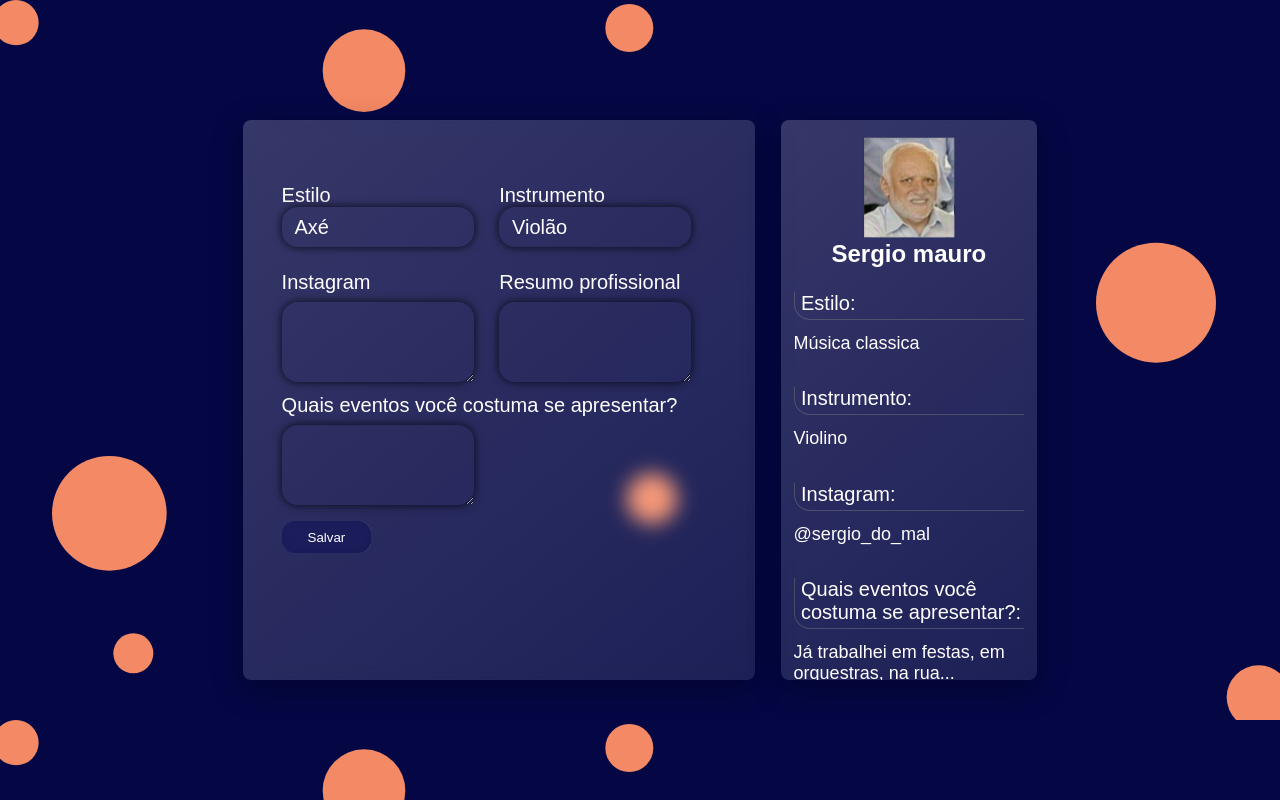
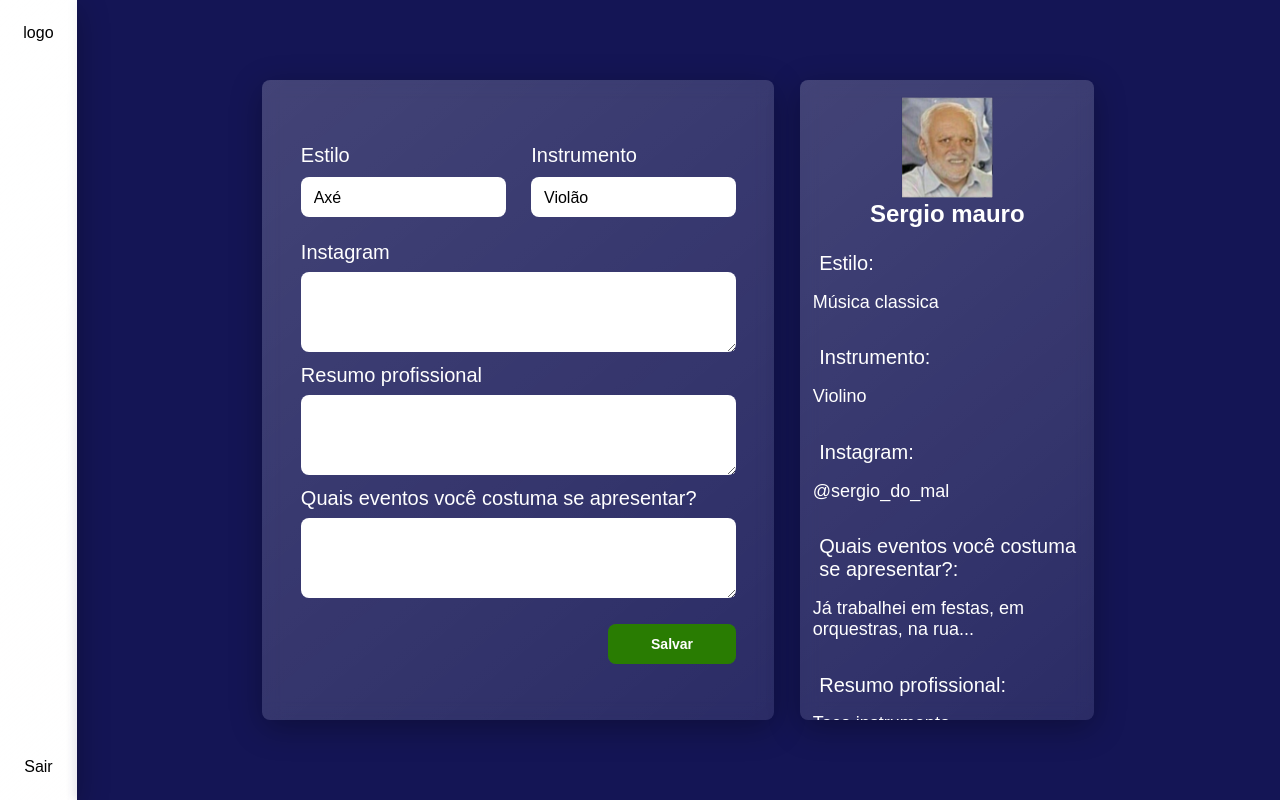
Before and after one commit to Vyviane/Projeto_ProcurArte, a React (Vite) app in the folder Projeto_ProcurArte/: page /portifolio in a window 1280 px wide. Built offline with nearby package versions, Linux system fonts and the light colour scheme; a web font is replaced by a local one.

Commit message:
Ajustes na pagina de portfolio

```diff
--- a/Projeto_ProcurArte/src/components/Input/style.scss
+++ b/Projeto_ProcurArte/src/components/Input/style.scss
@@ -32,6 +32,7 @@ input {
   border: 0;
   cursor: pointer;
 }
+
 .small {
   width: 13.5vw;
   height: 6vh;
--- /dev/null
+++ b/Projeto_ProcurArte/src/components/Navbar/index.jsx
@@ -0,0 +1,15 @@
+import './style.scss';
+
+export default function index() {
+  return (
+    <div className="containerN">
+        <div className="logoN">
+            logo
+        </div>
+        <div className="btn-sair">
+            <img src="" alt="" />
+            <p>Sair</p>
+        </div>
+    </div>
+  )
+}
--- /dev/null
+++ b/Projeto_ProcurArte/src/components/Navbar/style.scss
@@ -0,0 +1,13 @@
+.containerN{
+
+    background: linear-gradient(140deg, rgba(255, 255, 255, 0.788), rgba(255, 252, 252, 0.1));
+    backdrop-filter: blur(5px);
+    -webkit-backdrop-filter: blur(10px);
+    box-shadow: 0 8px 32px 0 rgba(0, 0, 0, 0.3);
+    display: flex;
+    flex-direction: column;
+    align-items: center;
+    justify-content:space-between ;
+    width: 80px;
+    padding: 24px 14px;
+}
--- a/Projeto_ProcurArte/src/components/P/style.scss
+++ b/Projeto_ProcurArte/src/components/P/style.scss
@@ -10,9 +10,7 @@
     padding-top: 1vh;
 
     label {
-        border-left: solid 1px rgba(128, 128, 128, 0.431);
-        border-bottom: solid 1px rgba(128, 128, 128, 0.431);
-        border-bottom-left-radius: 1rem;
+
         padding-left: 0.5vw;
         padding-bottom: 0.5vh;
     }
--- /dev/null
+++ b/Projeto_ProcurArte/src/components/Perfil/index.jsx
@@ -0,0 +1,40 @@
+import P from "../../components/P"
+import './style.scss';
+
+export default function Perfil() {
+  return (
+    <div className="exibir-portifolio">
+                <div className="first-s">
+                    <img src="../../Imagens/imageSergio.svg" className="img-perfil"/>
+                    <h2>Sergio mauro</h2>
+                </div>
+                <div className="second-s">
+                    <P
+                        name="estilo"
+                        text="Música classica"
+                        label="Estilo: "
+                    />
+                    <P
+                        name="instrumento"
+                        text="Violino"
+                        label="Instrumento: "
+                    />
+                    <P
+                        name="instagram"
+                        text="@sergio_do_mal"
+                        label="Instagram: "
+                    />
+                    <P
+                        name="eventos"
+                        text="Já trabalhei em festas, em orquestras, na rua..."
+                        label="Quais eventos você costuma se apresentar?: "
+                    />
+                    <P
+                        name="resumo"
+                        text="Toco instrumento profissionalmente desde os 12 anos..."
+                        label="Resumo profissional: "
+                    />
+                </div>
+            </div>
+  )
+}
--- /dev/null
+++ b/Projeto_ProcurArte/src/components/Perfil/style.scss
@@ -0,0 +1,52 @@
+.exibir-portifolio {
+    background: linear-gradient(
+      140deg,
+      rgba(255, 255, 255, 0.2),
+      rgba(255, 255, 255, 0.1)
+    );
+    backdrop-filter: blur(5px);
+    border-radius: 8px;
+    width: 23vw;
+    height: 80vh;
+    backdrop-filter: blur(10px);
+    -webkit-backdrop-filter: blur(10px);
+    box-shadow: 0 8px 32px 0 rgba(0, 0, 0, 0.3);
+    padding-bottom: 2vh;
+    overflow-y: auto;
+
+    .first-s {
+      display: flex;
+      flex-direction: column;
+      justify-content: center;
+      align-items: center;
+      padding: 2vh;
+      color: white;
+      .img-perfil {
+        height: 13vh;
+        width: 13vw;
+      }
+    }
+    .second-s {
+      display: flex;
+      flex-direction: column;
+      gap: 2vw;
+    }
+  }
+  .exibir-portifolio::-webkit-scrollbar {
+    width: 1vh;
+    background: none;
+  }
+  .exibir-portifolio::-webkit-scrollbar-track {
+    background-color: transparent;
+  }
+  .exibir-portifolio::-webkit-scrollbar-thumb {
+    background-color: #4f4f4f5d;
+    border-radius: 1rem;
+    width: 0.4vw;
+  }
+  .exibir-portifolio::-webkit-scrollbar-thumb:hover {
+    background-color: #555;
+  }
+  .exibir-portifolio::-webkit-scrollbar-thumb:active {
+    background-color: #333;
+  }
--- a/Projeto_ProcurArte/src/components/Textarea/style.scss
+++ b/Projeto_ProcurArte/src/components/Textarea/style.scss
@@ -25,13 +25,13 @@
 
 
     #textarea {
-        background-color: transparent;
-        color: white;
-        padding: 0.7vh 0.7vw;
-        border-radius: 1rem;
-
+        background-color: #fff;
+        color: #000;
+        padding: 16px;
+        border-radius: 8px;
+        font-size: 16px;
         width: 15vw;
-        min-width: 15vw;
+        min-width: 34vw;
         max-width: 15vw;
 
         height: 10vh;
@@ -40,6 +40,5 @@
 
         outline: none;
         border: none;
-        box-shadow: 0px 0px 10px 0px rgba(3, 3, 3, 0.817);
     }
 }
--- a/Projeto_ProcurArte/src/pages/dashboard.jsx
+++ b/Projeto_ProcurArte/src/pages/dashboard.jsx
@@ -1,13 +1,13 @@
 import "../styles/dashboard.scss";
 import Card from "../components/Card";
 
-export default function dashboard() {
+const dashboard = () => {
   return (
     <div className="containerD">
       <div className="contentD">
       <div className="headerD">
         <img
-          src="../../Imagens/imageDashboard.svg"
+          src="../Imagens/imageDashboard.svg"
           alt="Imagem que representa músicos com seus inrtumentos na mão, com a frase: vamos achar um músico pra seu evento?"
         />
       </div>
@@ -39,5 +39,7 @@ export default function dashboard() {
       </div>
       </div>
     </div>
-  );
+  )
 }
+
+export default dashboard
--- a/Projeto_ProcurArte/src/pages/portifolio.jsx
+++ b/Projeto_ProcurArte/src/pages/portifolio.jsx
@@ -1,10 +1,13 @@
 import "../styles/portifolio.scss"
 import Textarea from "../components/Textarea/Textarea"
-import P from "../components/P"
+import Perfil from "../components/Perfil"
+import Navbar from "../components/Navbar"
 
 export default function Portifolio() {
     return (
-        <div className="portifolio">
+        <div className="containerP">
+                 <Navbar/>
+            <div className="portifolio">
             <div className="inputs-portifolio">
                 <div className="inputs-2">
                     <div className="select">
@@ -72,39 +75,8 @@ export default function Portifolio() {
                 </div>
 
             </div>
-            <div className="exibir-portifolio">
-                <div className="first-s">
-                    <img src="../../Imagens/imageSergio.svg" className="img-perfil"/>
-                    <h2>Sergio mauro</h2>
-                </div>
-                <div className="second-s">
-                    <P
-                        name="estilo"
-                        text="Música classica"
-                        label="Estilo: "
-                    />
-                    <P
-                        name="instrumento"
-                        text="Violino"
-                        label="Instrumento: "
-                    />
-                    <P
-                        name="instagram"
-                        text="@sergio_do_mal"
-                        label="Instagram: "
-                    />
-                    <P
-                        name="eventos"
-                        text="Já trabalhei em festas, em orquestras, na rua..."
-                        label="Quais eventos você costuma se apresentar?: "
-                    />
-                    <P
-                        name="resumo"
-                        text="Toco instrumento profissionalmente desde os 12 anos..."
-                        label="Resumo profissional: "
-                    />
-                </div>
-            </div>
+            <Perfil/>
+        </div>
         </div>
     )
 }
--- a/Projeto_ProcurArte/src/styles/login.scss
+++ b/Projeto_ProcurArte/src/styles/login.scss
@@ -1,7 +1,7 @@
 .containerL {
   width: 100%;
   height: 100vh;
-  background-image: url(../../public/Imagens/circle-scatter-haikei.svg);
+  background-image: url(../../Imagens/circle-scatter-haikei.svg);
   background-size: contain;
   display: flex;
   margin: 0 auto;
--- a/Projeto_ProcurArte/src/styles/portifolio.scss
+++ b/Projeto_ProcurArte/src/styles/portifolio.scss
@@ -1,7 +1,12 @@
+.containerP {
+  display: flex;
+  flex-direction: row;
+}
+
 .portifolio {
   width: 100%;
   height: 100vh;
-    background-image: url(../../public/Imagens/circle-scatter-haikei.svg);
+  background-color: #141555;
   background-size: contain;
   display: flex;
   margin: 0 auto;
@@ -10,22 +15,23 @@
   gap: 2vw;
 
   .inputs-portifolio {
-        background: linear-gradient(140deg, rgba(255, 255, 255, 0.2), rgba(255, 255, 255, 0.1));
+    background: linear-gradient(
+      140deg,
+      rgba(255, 255, 255, 0.2),
+      rgba(255, 255, 255, 0.1)
+    );
     backdrop-filter: blur(5px);
     border-radius: 8px;
     width: 40vw;
-        height: 70vh;
+    height: 80vh;
     backdrop-filter: blur(10px);
     -webkit-backdrop-filter: blur(10px);
     box-shadow: 0 8px 32px 0 rgba(0, 0, 0, 0.3);
-
     display: flex;
     justify-content: start;
-
     flex-direction: column;
     padding: 8vh 3vw;
     gap: 2vh;
-
 
     .inputs-1 {
       display: flex;
@@ -48,16 +54,16 @@
       .select {
         display: flex;
         flex-direction: column;
+        gap: 10px;
         select {
-                    width: 15vw;
+          width: 16vw;
           height: 5vh;
-                    border-radius: 1rem;
-                    background-color: transparent;
+          border-radius: 8px;
+          background-color: #fff;
           border: none;
-                    box-shadow: 0px 0px 10px 0px rgba(3, 3, 3, 0.817);
           outline: none;
-                    color: white;
-                    font-size: 20px;
+          color: #000;
+          font-size: 16px;
           appearance: none;
           -webkit-appearance: none;
           -moz-appearance: none;
@@ -71,66 +77,22 @@
       }
     }
     .buttonSalvar {
+      display: flex;
+      flex-direction: row;
+      justify-content: flex-end;
+      margin-top: 10px;
       .salvar {
-                background-color: #141555d5;
+        background-color: rgb(41, 124, 2);
         backdrop-filter: blur(5px);
         border: none;
-                height: 4vh;
-                width: 7vw;
+        height: 5vh;
+        width: 10vw;
         cursor: pointer;
-                border-radius: 0.8rem;
+        border-radius: 8px;
         color: white;
+        font-size: 14px;
+        font-weight: bold;
       }
     }
   }
-    .exibir-portifolio {
-        background: linear-gradient(140deg, rgba(255, 255, 255, 0.2), rgba(255, 255, 255, 0.1));
-        backdrop-filter: blur(5px);
-        border-radius: 8px;
-        width: 20vw;
-        height: 70vh;
-        backdrop-filter: blur(10px);
-        -webkit-backdrop-filter: blur(10px);
-        box-shadow: 0 8px 32px 0 rgba(0, 0, 0, 0.3);
-
-        padding-bottom: 2vh;
-        overflow-y: auto;
-
-
-        .first-s {
-            display: flex;
-            flex-direction: column;
-            justify-content: center;
-            align-items: center;
-            padding: 2vh;
-            color: white;
-            .img-perfil {
-                height: 13vh;
-                width: 13vw;
 }
-        }
-        .second-s {
-            display: flex;
-            flex-direction: column;
-            gap: 2vw;
-        }
-    }
-    .exibir-portifolio::-webkit-scrollbar {
-        width: 1vh;
-        background: none;
-    }
-    .exibir-portifolio::-webkit-scrollbar-track {
-        background-color: transparent;
-    }
-    .exibir-portifolio::-webkit-scrollbar-thumb {
-        background-color: #4f4f4f5d;
-        border-radius: 1rem;
-        width: 0.4vw;
-    }
-    .exibir-portifolio::-webkit-scrollbar-thumb:hover {
-        background-color: #555;
-    }
-    .exibir-portifolio::-webkit-scrollbar-thumb:active {
-        background-color: #333;
-    }
-}
```
Also changed, not shown: Projeto_ProcurArte/src/components/InputPort/style.scss (line endings or trailing spaces). Lines whose indentation alone changed are shown as unchanged.
